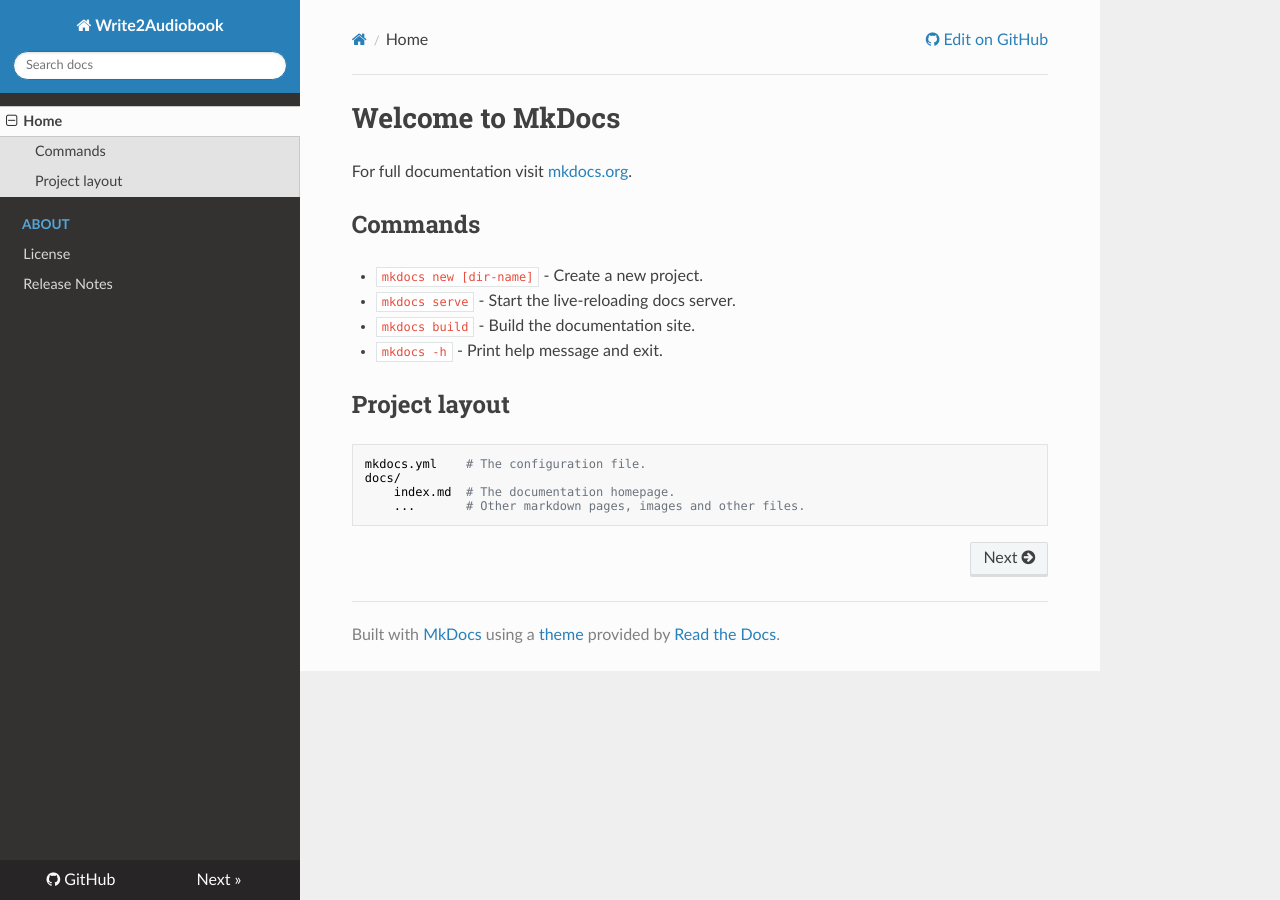
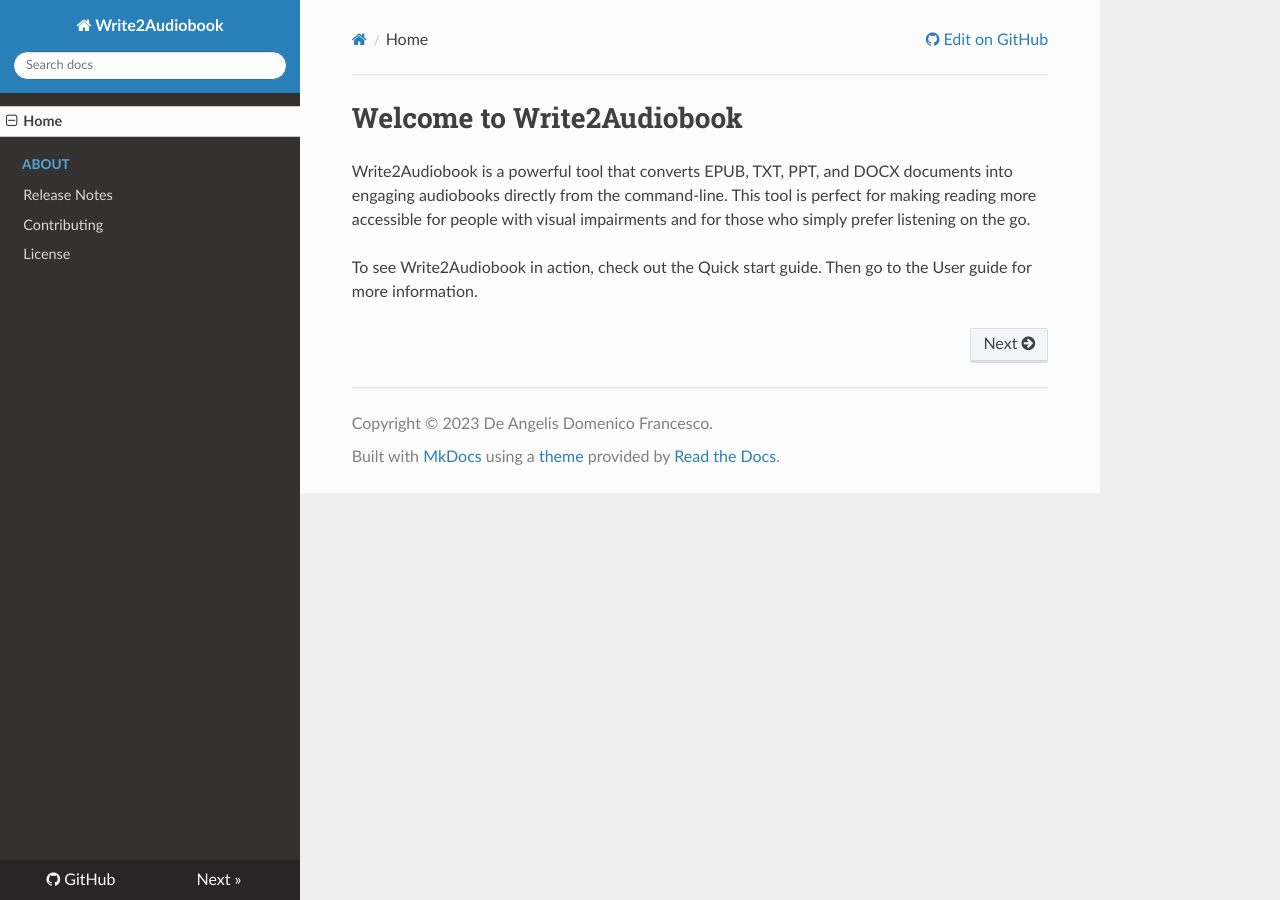
Before and after one commit to deangelisdf/write2audiobook, an MkDocs documentation site: the page built from docs/index.md, in a window 1280 px wide. Built offline with MkDocs 1.6.1, drawn with Linux system fonts in a browser that asks for light colours; nearby versions of some CDN libraries.

Commit message:
added more to about section

```diff
--- a/docs/index.md
+++ b/docs/index.md
@@ -1,17 +1,5 @@
-# Welcome to MkDocs
+# Welcome to Write2Audiobook
 
-For full documentation visit [mkdocs.org](https://www.mkdocs.org).
+Write2Audiobook is a powerful tool that converts EPUB, TXT, PPT, and DOCX documents into engaging audiobooks directly from the command-line. This tool is perfect for making reading more accessible for people with visual impairments and for those who simply prefer listening on the go.
 
-## Commands
-
-* `mkdocs new [dir-name]` - Create a new project.
-* `mkdocs serve` - Start the live-reloading docs server.
-* `mkdocs build` - Build the documentation site.
-* `mkdocs -h` - Print help message and exit.
-
-## Project layout
-
-    mkdocs.yml    # The configuration file.
-    docs/
-        index.md  # The documentation homepage.
-        ...       # Other markdown pages, images and other files.
+To see Write2Audiobook in action, check out the Quick start guide. Then go to the User guide for more information.
--- a/mkdocs.yml
+++ b/mkdocs.yml
@@ -1,9 +1,12 @@
 site_name: Write2Audiobook
 theme: readthedocs
-repo_url: hhttps://github.com/greg-martinez44/write2audiobook
-edit_uri: hhttps://github.com/greg-martinez44/write2audiobook/edit/gh-docs/docs/index.md
+repo_url: https://github.com/greg-martinez44/write2audiobook
+edit_uri: https://github.com/greg-martinez44/write2audiobook/edit/gh-docs/docs/
 nav:
   - Home: index.md
   - About:
+    - Release Notes: about/release-notes.md
+    - Contributing: about/contributing.md
     - License: about/license.md
-    - Release Notes: about/release-notes.md
+
+copyright: Copyright &copy; 2023 De Angelis Domenico Francesco.
```
Also changed, not shown: docs/about/contributing.md (added, +11 -0 lines), docs/about/license.md (+2 -3 lines), docs/about/index.md (deleted).
